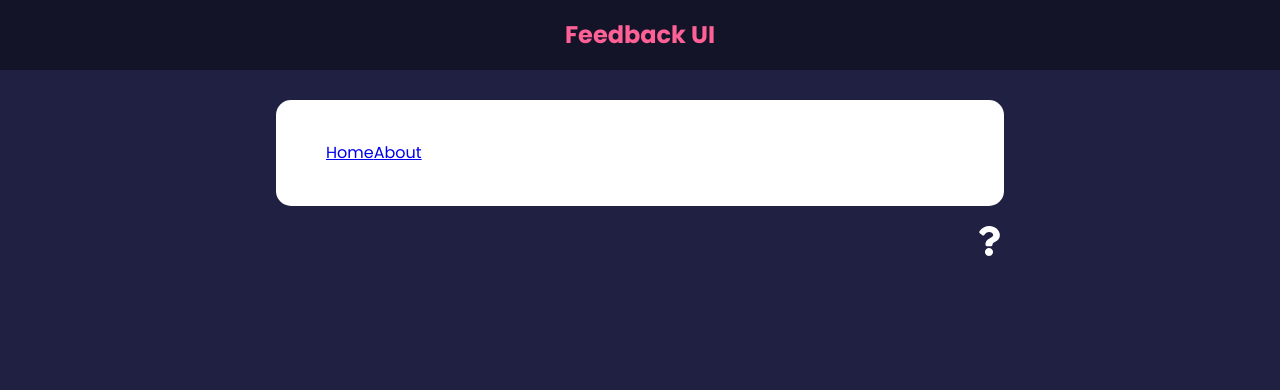
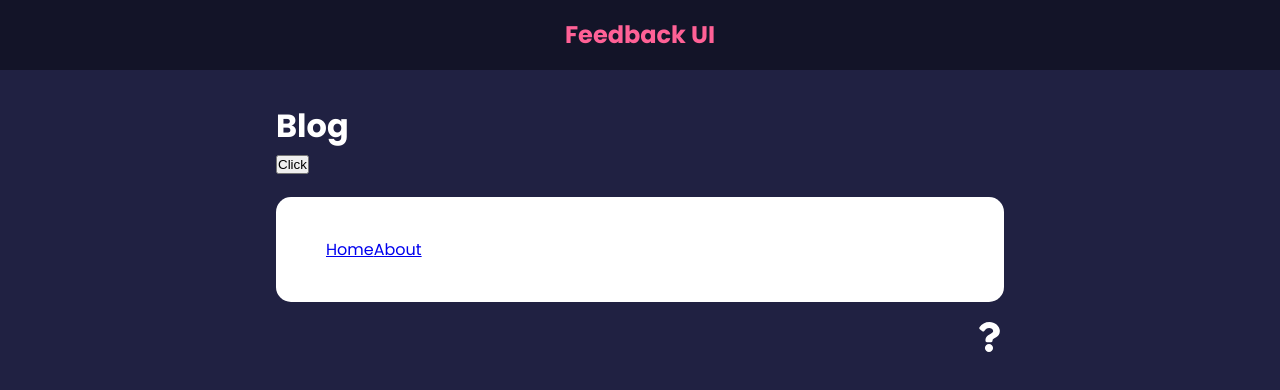
Before and after one commit to HamedNaghdi/feedback-app, a React (Create React App) app: page /blog in a window 1280 px wide. Shown: the top 390 px of the page. Built offline with nearby package versions, Linux system fonts and the light colour scheme.

Commit message:
028-Navigate and Nested Routes

```diff
--- a/src/App.js
+++ b/src/App.js
@@ -18,6 +18,7 @@ import FeedbackData from "./data/FeedbackData";
 import AboutIconLink from "./components/AboutIconLink";
 import AboutPage from "./pages/AboutPage";
 import Post from "./components/Post";
+import Blog from "./components/Blog";
 
 function App() {
     const [feedback, setFeedback] = useState(FeedbackData)
@@ -47,6 +48,7 @@ function App() {
                     } />
                     <Route path="/about" element={<AboutPage />} />
                     <Route path="/post/:slug/:name" element={<Post />} />
+                    <Route path="/blog/*" element={<Blog />} />
                 </Routes>
 
                 <Card>
--- /dev/null
+++ b/src/components/Blog.jsx
@@ -0,0 +1,28 @@
+import {Navigate, useNavigate, Routes, Route} from 'react-router-dom'
+
+function Blog() {
+
+  const status = 200
+  const navigate = useNavigate()
+
+  const onClick = () => {
+    console.log('Hello');
+    navigate('/about')
+  }
+
+  if (status === 404){
+    return <Navigate to="/notfound" />
+  }
+
+  return (
+    <div>
+      <h1>Blog</h1>
+      <button onClick={onClick}>Click</button>
+      <Routes>
+        <Route path="/show" element={<h1>Hello world!</h1>}></Route>
+      </Routes>
+    </div>
+  )
+}
+
+export default Blog
```
